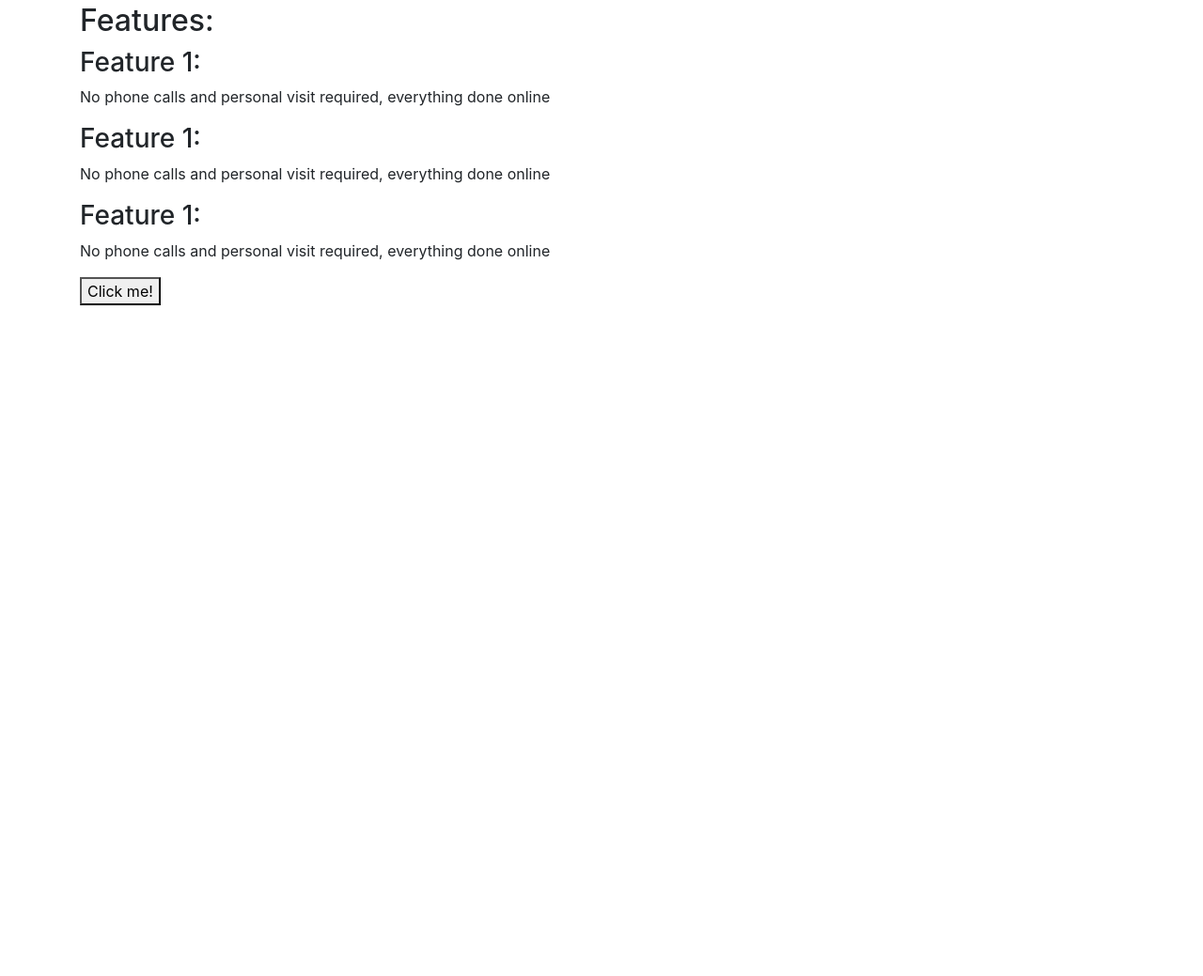
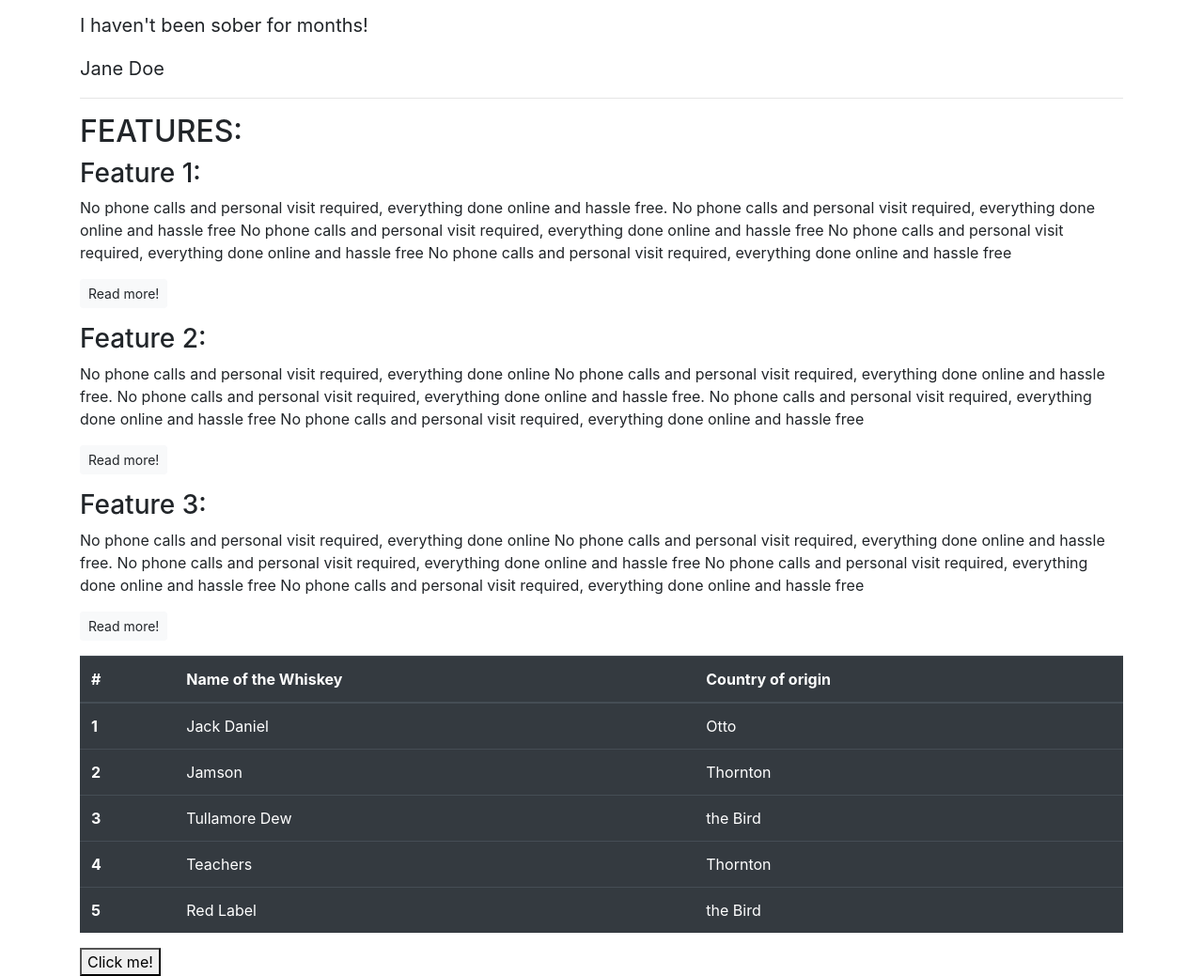
Before and after one commit to Mr-KulwinderSingh/my-project, a plain HTML site: page index.html in a window 1280 px wide. Shown: the part 333-1372 px from the top of the page at 94% size. Before the commit the page ends 800 px from the top, so only its background shows below. Drawn offline with nearby package versions, Linux system fonts and the light colour scheme.

Commit message:
Add bootstrap classes to the quotes section and update accordingly, add a button and ohter text and update according to the bootstrap calsses

```diff
--- a/index.html
+++ b/index.html
@@ -10,39 +10,100 @@
     <article class="container">
         <!-- Callout -->
         <section class="callout">
-
     <h1>The fnest Whiskey delivered to your doorstep</h1>
-    <p>Sign up today to start receiving the world's best Whiskeys every month.
-        One is free! </p>
+    <p class="lead">Sign up today to start receiving the world's best Whiskeys every month.
+       <s>€19.99</s> <strong><mark>First One is free!</mark></strong> </p>
+       <button class="btn btn-success btn-lg">Sign up!</button>
+       <p class="text-muted"><small>You must be over 18 to sign up our service, Please, drink responsibly!</small></p>
     </section>
+    <!-- /Callout -->
     <hr>
     <!-- Quotes-->
     <section class="quotes">
         <h2 class="text-uppercase">Qutoes:</h2>
-        <div class="quote">
+        <blockquote class="blockquote">
             <p>I have been introduced to more than 10 international Whiskeys I
                 knew about.
             </p>
             <p>Jane Doe</p>
-        </div>
-        <div class="quote">
+        </blockquote>
+        <blockquote class="blockquote">
             <p>I haven't been sober for months!
             </p>
             <p>Jane Doe</p>
-        </div>
+        </blockquote>
+        <!-- /Quotes -->
         <hr>
     </section>
     <!-- Features-->
     <section class="features--">
-        <h2>Features:</h2>
+        <h2 class="text-uppercase">Features:</h2>
         <h3>Feature 1:</h3>
-        <p>No phone calls and personal visit required, everything done online</p>
-        <h3>Feature 1:</h3>
-        <p>No phone calls and personal visit required, everything done online</p>
-        <h3>Feature 1:</h3>
-        <p>No phone calls and personal visit required, everything done online</p>
+        <p>No phone calls and personal visit required, everything done online and hassle free.
+            No phone calls and personal visit required, everything done online and hassle free
+            No phone calls and personal visit required, everything done online and hassle free
+            No phone calls and personal visit required, everything done online and hassle free
+            No phone calls and personal visit required, everything done online and hassle free
+        </p>
+        <p><a class="btn btn-sm btn-light">Read more!</a></p>
+        <h3>Feature 2:</h3>
+        <p>No phone calls and personal visit required, everything done online
+            No phone calls and personal visit required, everything done online and hassle free.
+            No phone calls and personal visit required, everything done online and hassle free.
+            No phone calls and personal visit required, everything done online and hassle free
+            No phone calls and personal visit required, everything done online and hassle free
+        </p>
+        <p><a class="btn btn-sm btn-light">Read more!</a></p>
+        <h3>Feature 3:</h3>
+        <p>No phone calls and personal visit required, everything done online
+            No phone calls and personal visit required, everything done online and hassle free.
+            No phone calls and personal visit required, everything done online and hassle free
+            No phone calls and personal visit required, everything done online and hassle free
+            No phone calls and personal visit required, everything done online and hassle free
+        </p>
+        <p><a class="btn btn-sm btn-light">Read more!</a></p>
     </section>
+    <!-- /Features-->
+    <!-- Monthly Favorites-->
+    <section class="montly-favorites">
+        <table class="table table-dark">
+            <thead>
+              <tr>
+                <th scope="col">#</th>
+                <th scope="col">Name of the Whiskey</th>
+                <th scope="col">Country of origin</th>
+              </tr>
+            </thead>
+            <tbody>
+              <tr>
+                <th scope="row">1</th>
+                <td>Jack Daniel</td>
+                <td>Otto</td>
+              </tr>
+              <tr>
+                <th scope="row">2</th>
+                <td>Jamson</td>
+                <td>Thornton</td>
+              </tr>
+              <tr>
+                <th scope="row">3</th>
+                <td>Tullamore Dew</td>
+                <td>the Bird</td>
+              </tr>
+              <tr>
+                <th scope="row">4</th>
+                <td>Teachers</td>
+                <td>Thornton</td>
+              </tr>
+              <tr>
+                <th scope="row">5</th>
+                <td>Red Label</td>
+                <td>the Bird</td>
+              </tr>
+            </tbody>
+          </table>
 
+    </section>
     <button>Click me!</button>
     </article>
 </body>
```
